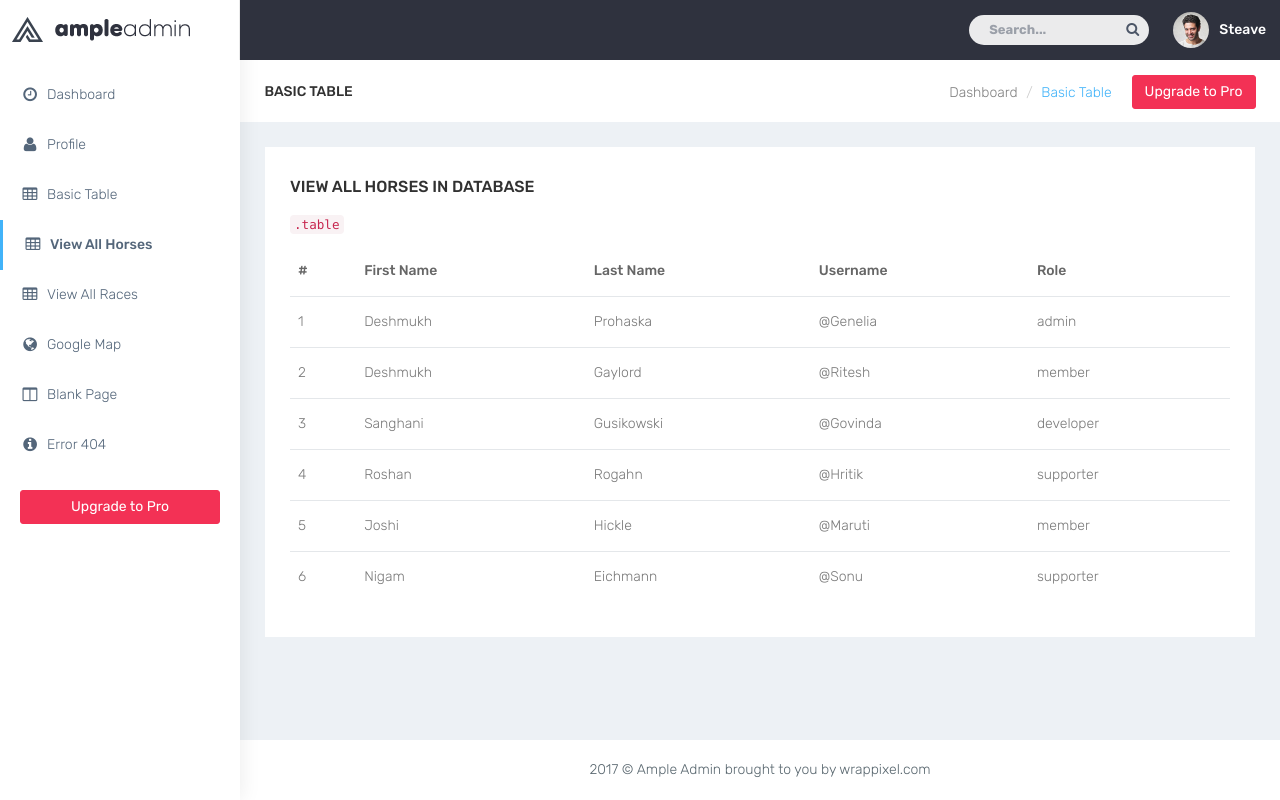
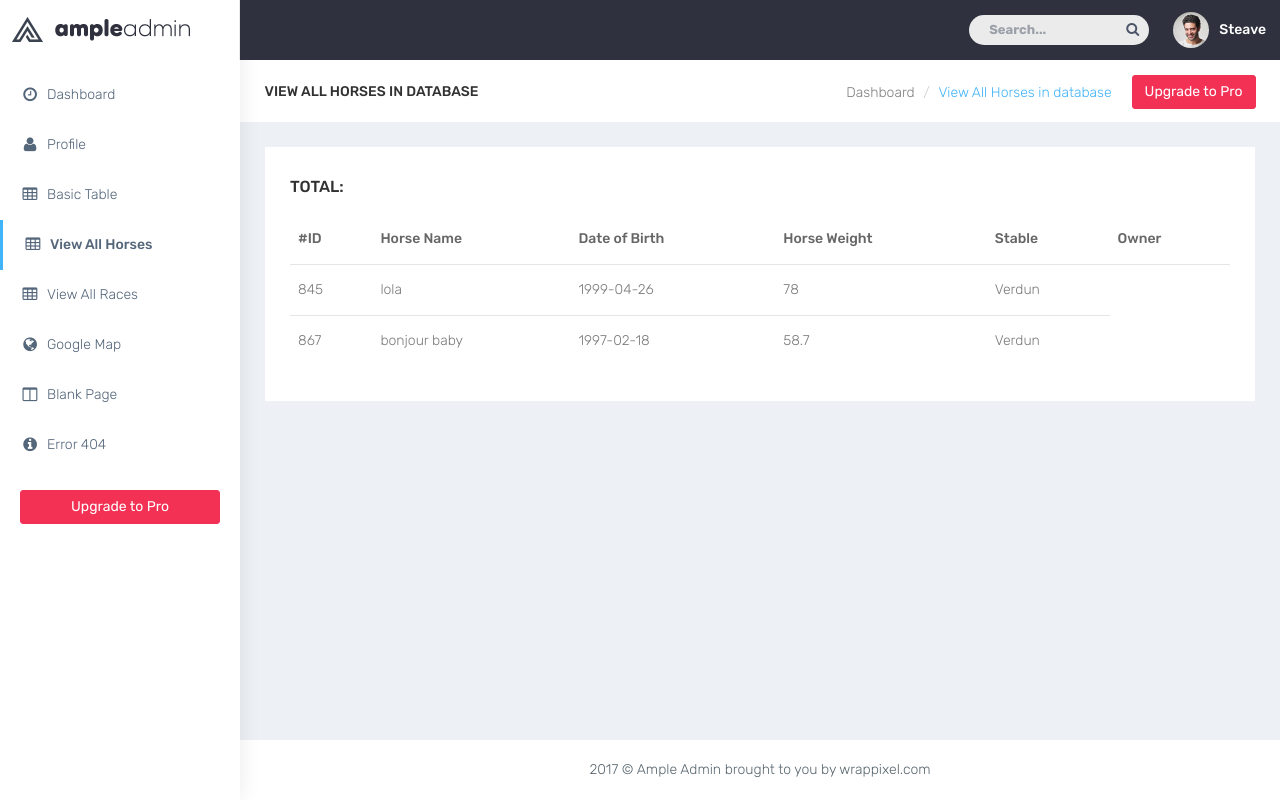
Before and after one commit to akhileshboodhun/Betting, a PHP site: page /betting/frontend/admin/viewHorses.php in a window 1280 px wide. Run offline with PHP 8.4, Linux system fonts and the light colour scheme; data comes from the database, SQL or seed files in the repository.

Commit message:
view horses from DB done, view race from DB done .... add race done but has 1 prob....modified horse form

```diff
--- a/backend/admin/addhorse.php
+++ b/backend/admin/addhorse.php
@@ -2,12 +2,16 @@
 include('../../global/serverconnectionafterlogin.php');
 
     // Username doesnt exists, insert new account
-    if ($stmt = $conn->prepare('INSERT INTO horse (horse_name, horse_dob, horse_weight, stable_id) VALUES (:horsename, :horsedob, :horseweight,:stableid)')) {
+    if ($stmt = $conn->prepare('INSERT INTO horse (horse_name, horse_dob, horse_weight, stable_id) VALUES (:horsename, :horsedob, :horseweight,:stableid);')) {
         $stmt->bindParam(':horsename', $_POST['horse_name']);
         $stmt->bindParam(':horsedob', $_POST['horse_dob']);
         $stmt->bindParam(':horseweight', $_POST['horse_weight']);
         $stmt->bindParam(':stableid', $_POST['stable_id']);
+        //$stmt->bindParam(':ownerid', $_POST['owner_id']);
         $stmt->execute();
+        //(SELECT horse_id FROM horse WHERE horse_name = :horsename ;)
+        //INSERT INTO horse_owner (horse_id, owner_id) VALUES (:PDO::lastInserID(), :ownerid);
+
         echo "<script>location.href = 'http://localhost/betting/frontend/admin/admindashboard.php';</script>";
     } else {
         // Something is wrong with the sql statement, check to make sure accounts table exists with all 3 fields.
--- a/frontend/admin/race_form.php
+++ b/frontend/admin/race_form.php
@@ -12,17 +12,17 @@
                                 <div class="form-group">
                                     <label class="col-md-12">Date</label>
                                     <div class="col-md-12">
-                                    <input type="date" name="race_date" placeholder="Date" ></div>
+                                    <input type="date" name="date_time" placeholder="Date" ></div>
                                 </div>
                                 <div class="form-group">
                                     <label class="col-md-12">Distance (in Meters)</label>
                                     <div class="col-md-12">
-                                    <input type="text" placeholder="1000" name="race_dist" class="form-control form-control-line"> </div>
+                                    <input type="text" placeholder="1000" name="distance" class="form-control form-control-line"> </div>
                                 </div>
                                 <div class="form-group">
                                     <label class="col-sm-12">No. of Horses </label>
                                     <div class="col-sm-12">
-                                        <select name="numofhorse_race" class="form-control form-control-line">
+                                        <select name="no_horses" class="form-control form-control-line">
                                             <option value="4"> 4</option>
                                             <option value="5"> 5</option>
                                             <option value="6"> 6</option>
--- a/frontend/admin/viewHorses.php
+++ b/frontend/admin/viewHorses.php
@@ -1,3 +1,5 @@
+<?php include('../../global/serverconnectionafterlogin.php'); ?>
+
 <!DOCTYPE html>
 <html lang="en">
 
@@ -121,14 +123,14 @@
             <div class="container-fluid">
                 <div class="row bg-title">
                     <div class="col-lg-3 col-md-4 col-sm-4 col-xs-12">
-                        <h4 class="page-title">Basic Table</h4> </div>
+                        <h4 class="page-title">View All Horses in database</h4> </div>
                     <div class="col-lg-9 col-sm-8 col-md-8 col-xs-12">
                         <a href="https://wrappixel.com/templates/ampleadmin/" target="_blank" class="btn btn-danger pull-right m-l-20 hidden-xs hidden-sm waves-effect waves-light">Upgrade to Pro
 
                         </a>
                         <ol class="breadcrumb">
                             <li><a href="#">Dashboard</a></li>
-                            <li class="active">Basic Table</li>
+                            <li class="active">View All Horses in database</li>
                         </ol>
                     </div>
                     <!-- /.col-lg-12 -->
@@ -137,62 +139,41 @@
                 <div class="row">
                     <div class="col-sm-12">
                         <div class="white-box">
-                            <h3 class="box-title">View All Horses in database</h3>
-                            <p class="text-muted"> <code>.table</code></p>
+                            <h3 class="box-title">Total: </h3>
+                            <!-- <p class="text-muted"> <code>.table</code></p>-->
                             <div class="table-responsive">
                                 <table class="table">
                                     <thead>
                                         <tr>
-                                            <th>#</th>
-                                            <th>First Name</th>
-                                            <th>Last Name</th>
-                                            <th>Username</th>
-                                            <th>Role</th>
+                                            <th>#ID</th>
+                                            <th>Horse Name</th>
+                                            <th>Date of Birth</th>
+                                            <th>Horse Weight</th>
+                                            <th>Stable</th>
+                                            <th>Owner</th>
+
                                         </tr>
                                     </thead>
                                     <tbody>
-                                        <tr>
-                                            <td>1</td>
-                                            <td>Deshmukh</td>
-                                            <td>Prohaska</td>
-                                            <td>@Genelia</td>
-                                            <td>admin</td>
-                                        </tr>
-                                        <tr>
-                                            <td>2</td>
-                                            <td>Deshmukh</td>
-                                            <td>Gaylord</td>
-                                            <td>@Ritesh</td>
-                                            <td>member</td>
-                                        </tr>
-                                        <tr>
-                                            <td>3</td>
-                                            <td>Sanghani</td>
-                                            <td>Gusikowski</td>
-                                            <td>@Govinda</td>
-                                            <td>developer</td>
-                                        </tr>
-                                        <tr>
-                                            <td>4</td>
-                                            <td>Roshan</td>
-                                            <td>Rogahn</td>
-                                            <td>@Hritik</td>
-                                            <td>supporter</td>
-                                        </tr>
-                                        <tr>
-                                            <td>5</td>
-                                            <td>Joshi</td>
-                                            <td>Hickle</td>
-                                            <td>@Maruti</td>
-                                            <td>member</td>
-                                        </tr>
-                                        <tr>
-                                            <td>6</td>
-                                            <td>Nigam</td>
-                                            <td>Eichmann</td>
-                                            <td>@Sonu</td>
-                                            <td>supporter</td>
-                                        </tr>
+                                        <?php
+                                        $stmt = $conn->prepare('SELECT h.horse_id, h.horse_name, h.horse_dob, h.horse_weight, s.stable_name
+                                                                FROM horse h LEFT JOIN stable s
+                                                                ON h.stable_id = s.stable_id
+                                                             ');
+                                        $stmt->execute();
+                                        while ($row_stmt = $stmt->fetch(PDO::FETCH_ASSOC)){
+                                            echo "<tr>
+                                                    <td>" . $row_stmt['horse_id'] . "</td>
+                                                    <td>" . $row_stmt['horse_name'] . "</td>
+                                                    <td>" . $row_stmt['horse_dob'] . "</td>
+                                                    <td>" . $row_stmt['horse_weight'] . "</td>
+                                                    <td>" . $row_stmt['stable_name'] . "</td>
+
+                                                    </tr>
+                                                    ";
+                                        }
+                                        ?>
+
                                     </tbody>
                                 </table>
                             </div>
```
Also changed, not shown: backend/admin/addrace.php (+8 -9 lines), frontend/admin/horse_form.php (+14 -0 lines), frontend/admin/viewRaces.php (+19 -43 lines).
